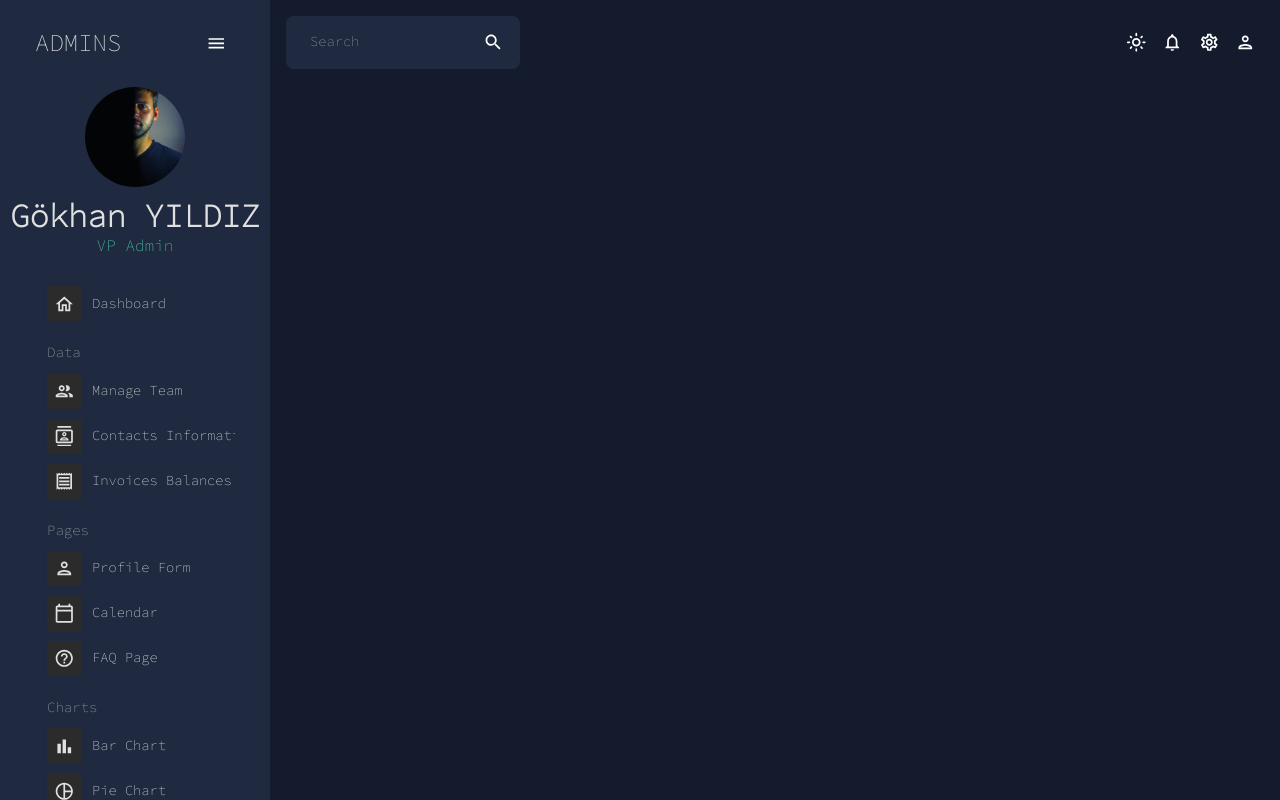
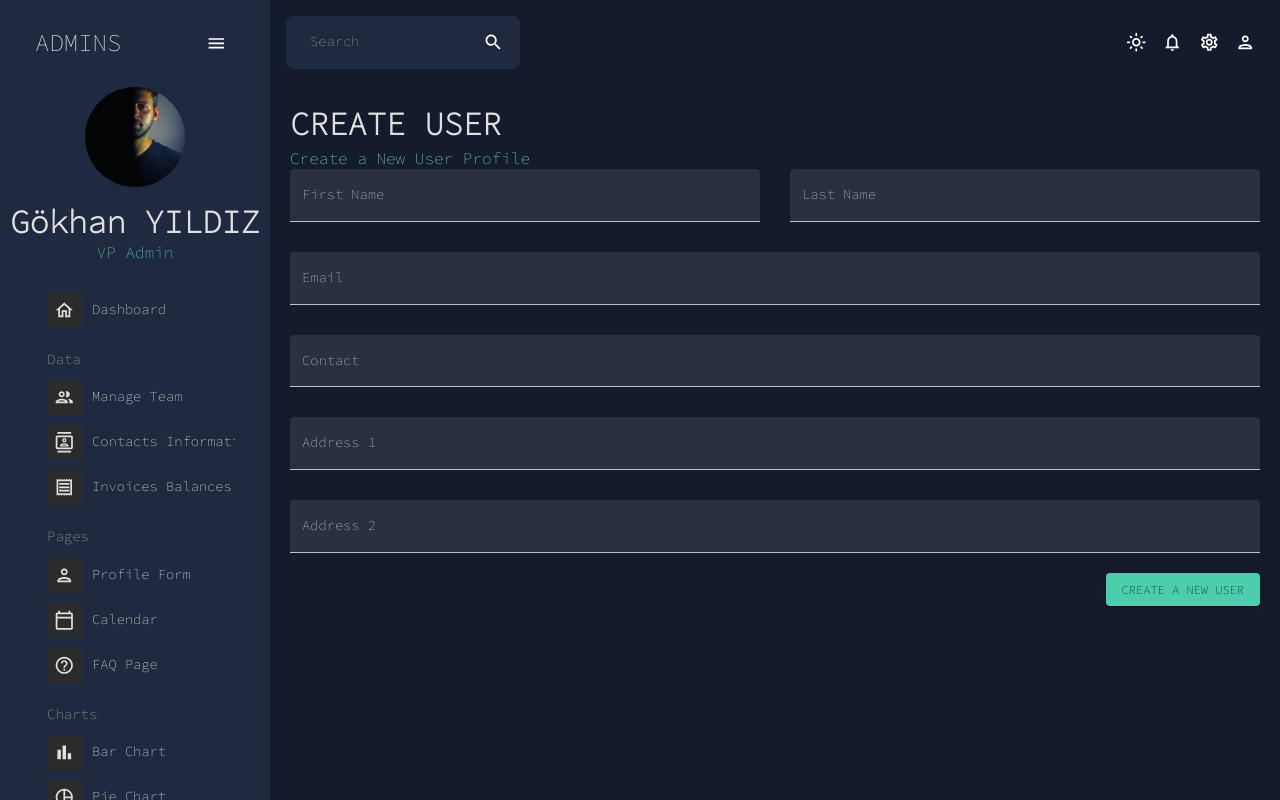
Before and after one commit to YildizGokhan/adminDashBoard, a React (Create React App) app: page /form in a window 1280 px wide. Built offline with nearby package versions, Linux system fonts and the light colour scheme.

Commit message:
create user is done.

```diff
--- a/src/App.js
+++ b/src/App.js
@@ -8,7 +8,7 @@
 import Invoices from "./scenes/invoices";
 import Contacts from "./scenes/contacts";
 // import Bar from "./scenes/bar";
-// import Form from "./scenes/form";
+import Form from "./scenes/form";
 // import Line from "./scenes/line";
 // import Pie from "./scenes/pie";
 // import FAQ from "./scenes/faq";
@@ -31,7 +31,7 @@
               <Route path="/team" element={<Team />} />
               <Route path="/contacts" element={<Contacts />} />
               <Route path="/invoices" element={<Invoices />} />
-              {/* <Route path="/form" element={<Form />} /> */}
+              <Route path="/form" element={<Form />} />
               {/* <Route path="/bar" element={<Bar />} /> */}
               {/* <Route path="/pie" element={<Pie />} /> */}
               {/* <Route path="/line" element={<Line />} /> */}
--- /dev/null
+++ b/src/scenes/form/index.jsx
@@ -0,0 +1,143 @@
+import { Box, Button, TextField } from "@mui/material";
+import { Formik } from "formik";
+import * as yup from "yup"
+import useMediaQuery from "@mui/material/useMediaQuery";
+import Header from "../../components/Header";
+
+const initialValues = {
+    firstName: "",
+    lastName: "",
+    email: "",
+    contact: "",
+    address1: "",
+    address2: "",
+  };
+
+const phoneRegExp =
+    /^((\+[1-9]{1,4}[ -]?)|(\([0-9]{2,3}\)[ -]?)|([0-9]{2,4})[ -]?)*?[0-9]{3,4}[ -]?[0-9]{3,4}$/;
+
+const userSchema = yup.object().shape({
+    firstName: yup.string().required("required"),
+    lastName: yup.string().required("required"),
+    email: yup.string().email("invalid email").required("required"),
+    contact: yup
+      .string()
+      .matches(phoneRegExp, "Phone number is not valid")
+      .required("required"),
+    address1: yup.string().required("required"),
+    address2: yup.string().required("required"),
+})
+const Form = () => {
+    const isNonMobile = useMediaQuery("(min-width:600px)")
+    const handleFormSubmit = (values) => {
+        console.log(values)
+    }
+    return (
+        <Box m="20px">
+            <Header title="CREATE USER" subtitle="Create a New User Profile" />
+            <Formik
+                onSubmit={handleFormSubmit}
+                initialValues={initialValues}
+                validationSchema={userSchema}
+
+            >
+                {({ values, errors, touched, handleBlur, handleChange, handleSubmit }) => (
+                    <form onSubmit={handleSubmit}>
+                        <Box display="grid" gap="30px" gridTemplateColumns="repeat(4, minmax(0,1fr))"
+                            sx={{
+                                "& > div": { gridColumn: isNonMobile ? undefined : "span 4" }
+                            }}>
+                            <TextField
+                                fullWidth
+                                variant="filled"
+                                type="text"
+                                label="First Name"
+                                onBlur={handleBlur}
+                                onChange={handleChange}
+                                value={values.firstName}
+                                name="firstName"
+                                error={!!touched.firstName && !!errors.firstName}
+                                helperText={touched.firstName && errors.firstName}
+                                sx={{ gridColumn: "span 2" }}
+                            />
+                            <TextField
+                                fullWidth
+                                variant="filled"
+                                type="text"
+                                label="Last Name"
+                                onBlur={handleBlur}
+                                onChange={handleChange}
+                                value={values.lastName}
+                                name="lastName"
+                                error={!!touched.lastName && !!errors.lastName}
+                                helperText={touched.lastName && errors.lastName}
+                                sx={{ gridColumn: "span 2" }}
+                            />
+                            <TextField
+                                fullWidth
+                                variant="filled"
+                                type="text"
+                                label="Email"
+                                onBlur={handleBlur}
+                                onChange={handleChange}
+                                value={values.email}
+                                name="email"
+                                error={!!touched.email && !!errors.email}
+                                helperText={touched.email && errors.email}
+                                sx={{ gridColumn: "span 4" }}
+                            />
+                            <TextField
+                                fullWidth
+                                variant="filled"
+                                type="text"
+                                label="Contact"
+                                onBlur={handleBlur}
+                                onChange={handleChange}
+                                value={values.contact}
+                                name="contact"
+                                error={!!touched.contact && !!errors.contact}
+                                helperText={touched.contact && errors.contact}
+                                sx={{ gridColumn: "span 4" }}
+                            />
+                            <TextField
+                                fullWidth
+                                variant="filled"
+                                type="text"
+                                label="Address 1"
+                                onBlur={handleBlur}
+                                onChange={handleChange}
+                                value={values.address1}
+                                name="address1"
+                                error={!!touched.address1 && !!errors.address1}
+                                helperText={touched.address1 && errors.address1}
+                                sx={{ gridColumn: "span 4" }}
+                            />
+                            <TextField
+                                fullWidth
+                                variant="filled"
+                                type="text"
+                                label="Address 2"
+                                onBlur={handleBlur}
+                                onChange={handleChange}
+                                value={values.address2}
+                                name="address2"
+                                error={!!touched.address2 && !!errors.address2}
+                                helperText={touched.address2 && errors.address2}
+                                sx={{ gridColumn: "span 4" }}
+                            />
+                        </Box>
+                        <Box display="flex" justifyContent="end" mt="20px" >
+                            <Button type="submit" color="secondary" variant="contained">
+                                Create a New User
+                            </Button>
+                        </Box>
+                    </form>
+
+                )}
+            </Formik>
+
+        </Box>
+    )
+}
+
+export default Form;
--- a/src/scenes/global/Sidebar.jsx
+++ b/src/scenes/global/Sidebar.jsx
@@ -89,13 +89,16 @@
                     {!isCollapsed && (
                         <Box mb="25px">
                             <Box display="flex" justifyContent="center" alignItems="center">
-                                <img
+                            <a href="/">
+                            <img
                                     alt="profile-user"
                                     width="100px"
                                     height="100px"
                                     src={profile}
                                     style={{ cursor: "pointer", borderRadius: "50%" }}
                                 />
+                            </a>
+
                             </Box>
                             <Box textAlign="center">
                                 <Typography
```
